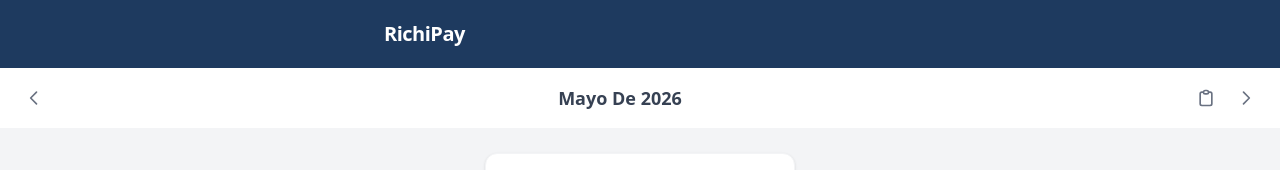
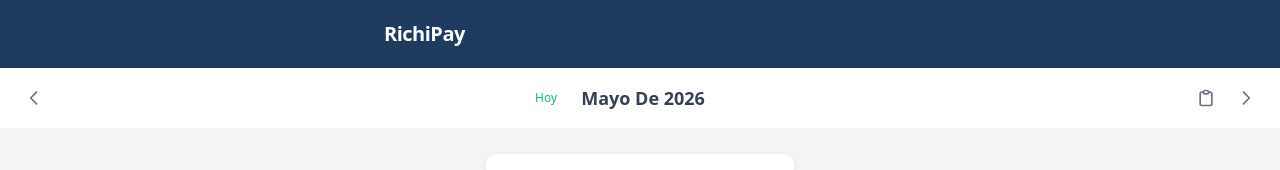
Before and after one commit to AndresRicardo/RichiPay, a React (Vite) app: page / in a window 1280 px wide. Shown: the top 170 px of the page. Built offline with nearby package versions, Linux system fonts and the light colour scheme.

Commit message:
fix: MonthNavigator hoy button and month picker

```diff
--- a/src/App.jsx
+++ b/src/App.jsx
@@ -89,6 +89,11 @@
     setCurrentDate(new Date(year, month - 1, 1))
   }
 
+  const handleGoToToday = (date = new Date()) => {
+    console.log('[APP] Go to today')
+    setCurrentDate(date)
+  }
+
   return (
     <>
       <Header />
@@ -98,6 +103,7 @@
           onPrevMonth={handlePrevMonth}
           onNextMonth={handleNextMonth}
           onOpenHistory={handleOpenHistory}
+          onGoToToday={handleGoToToday}
         />
         <MonthlyList
           currentDate={currentDate}
--- a/src/components/HistoryView.jsx
+++ b/src/components/HistoryView.jsx
@@ -1,8 +1,18 @@
 import useObligationsStore, { getMonthKey } from "../store/useObligationsStore";
 
 const MONTHS_ES = [
-  "Enero", "Febrero", "Marzo", "Abril", "Mayo", "Junio",
-  "Julio", "Agosto", "Septiembre", "Octubre", "Noviembre", "Diciembre"
+	"Enero",
+	"Febrero",
+	"Marzo",
+	"Abril",
+	"Mayo",
+	"Junio",
+	"Julio",
+	"Agosto",
+	"Septiembre",
+	"Octubre",
+	"Noviembre",
+	"Diciembre",
 ];
 
 function HistoryView({ isOpen, onClose, onNavigateToMonth }) {
@@ -10,7 +20,9 @@
 
 	const obligations = useObligationsStore((state) => state.obligations);
 	const payments = useObligationsStore((state) => state.payments);
-  const shouldShowObligation = useObligationsStore((state) => state.shouldShowObligation);
+	const shouldShowObligation = useObligationsStore(
+		(state) => state.shouldShowObligation,
+	);
 
 	if (!isOpen) return null;
 
@@ -19,7 +31,7 @@
 		const monthKey = getMonthKey(date);
 
 		const visibleObligations = obligations.filter((ob) =>
-      shouldShowObligation(ob, date)
+			shouldShowObligation(ob, date),
 		);
 
 		let totalAmount = 0;
@@ -30,7 +42,7 @@
 		visibleObligations.forEach((ob) => {
 			totalAmount += ob.amount;
 			const payment = payments.find(
-        (p) => p.obligationId === ob.id && p.monthKey === monthKey
+				(p) => p.obligationId === ob.id && p.monthKey === monthKey,
 			);
 			if (payment?.paid) {
 				paidAmount += ob.amount;
@@ -78,7 +90,11 @@
 	};
 
 	const summaries = generateMonthSummaries();
-  console.log("[HISTORY] Generated summaries:", summaries.length, "months with data");
+	console.log(
+		"[HISTORY] Generated summaries:",
+		summaries.length,
+		"months with data",
+	);
 
 	const handleMonthClick = (summary) => {
 		console.log("[HISTORY] Navigate to month:", summary.monthKey);
@@ -94,7 +110,9 @@
 				onClick={(e) => e.stopPropagation()}
 			>
 				<div className="flex justify-between items-center p-4 border-b border-gray-100 sticky top-0 bg-white rounded-t-xl">
-          <h3 className="text-lg font-semibold text-gray-800">Historial de Pagos</h3>
+					<h3 className="text-lg font-semibold text-gray-800">
+						Historial de Pagos
+					</h3>
 					<button
 						onClick={onClose}
 						className="text-gray-400 hover:text-gray-600 text-2xl leading-none"
@@ -124,17 +142,22 @@
 											{summary.monthName} {summary.year}
 										</h4>
 										<span className="text-sm text-gray-500">
-                      {summary.totalObligations} obligación{supummary.totalObligations !== 1 ? 'es' : ''}
+											{summary.totalObligations} obligación
+											{summary.totalObligations !== 1 ? "es" : ""}
 										</span>
 									</div>
 
 									<div className="grid grid-cols-3 gap-2 text-sm">
 										<div className="text-center p-2 bg-white rounded-lg">
-                      <p className="text-emerald-600 font-semibold">{summary.paidCount}</p>
+											<p className="text-emerald-600 font-semibold">
+												{summary.paidCount}
+											</p>
 											<p className="text-xs text-gray-500">Pagadas</p>
 										</div>
 										<div className="text-center p-2 bg-white rounded-lg">
-                      <p className="text-amber-600 font-semibold">{summary.pendingCount}</p>
+											<p className="text-amber-600 font-semibold">
+												{summary.pendingCount}
+											</p>
 											<p className="text-xs text-gray-500">Pendientes</p>
 										</div>
 										<div className="text-center p-2 bg-white rounded-lg">
@@ -147,10 +170,16 @@
 
 									<div className="mt-2 flex justify-between text-xs text-gray-500">
 										<span>
-                      Pagado: <span className="text-emerald-600 font-medium">${summary.paidAmount.toLocaleString("es-CO")}</span>
+											Pagado:{" "}
+											<span className="text-emerald-600 font-medium">
+												${summary.paidAmount.toLocaleString("es-CO")}
+											</span>
 										</span>
 										<span>
-                      Pendiente: <span className="text-amber-600 font-medium">${summary.pendingAmount.toLocaleString("es-CO")}</span>
+											Pendiente:{" "}
+											<span className="text-amber-600 font-medium">
+												${summary.pendingAmount.toLocaleString("es-CO")}
+											</span>
 										</span>
 									</div>
 								</div>
--- a/src/components/MonthNavigator.jsx
+++ b/src/components/MonthNavigator.jsx
@@ -1,6 +1,37 @@
-function MonthNavigator({ currentDate, onPrevMonth, onNextMonth, onOpenHistory }) {
+import { useState, useRef } from 'react'
+import { getMonthKey } from '../store/useObligationsStore'
+
+function MonthNavigator({ currentDate, onPrevMonth, onNextMonth, onOpenHistory, onGoToToday }) {
   const monthName = currentDate.toLocaleDateString('es-CO', { month: 'long', year: 'numeric' })
-  console.log('[NAVIGATOR] Current month:', monthName)
+  const monthKey = getMonthKey(currentDate)
+  const [showPicker, setShowPicker] = useState(false)
+  const inputRef = useRef(null)
+  console.log('[NAVIGATOR] Current month:', monthName, '| monthKey:', monthKey)
+
+  const handleTitleClick = () => {
+    console.log('[NAVIGATOR] Opening month picker')
+    setShowPicker(true)
+    setTimeout(() => {
+      if (inputRef.current) {
+        try {
+          inputRef.current.showPicker?.()
+        } catch (err) {
+          console.log('[NAVIGATOR] showPicker not supported')
+          inputRef.current.focus()
+        }
+      }
+    }, 50)
+  }
+
+  const handleMonthChange = (e) => {
+    const newMonthKey = e.target.value
+    console.log('[NAVIGATOR] Month changed to:', newMonthKey)
+    if (newMonthKey) {
+      const [year, month] = newMonthKey.split('-')
+      onGoToToday(new Date(parseInt(year), parseInt(month) - 1, 1))
+    }
+    setShowPicker(false)
+  }
 
   return (
     <div className="flex items-center justify-between px-4 py-3 bg-white border-b border-gray-100">
@@ -13,9 +44,40 @@
           <path strokeLinecap="round" strokeLinejoin="round" strokeWidth={2} d="M15 19l-7-7 7-7" />
         </svg>
       </button>
-      <h2 className="text-lg font-semibold text-gray-700 capitalize">
-        {monthName}
-      </h2>
+
+      <div className="flex items-center gap-2">
+        <button
+          onClick={() => {
+            console.log('[NAVIGATOR] Go to today clicked')
+            onGoToToday()
+          }}
+          className="text-xs px-2 py-1 text-[#10b981] hover:bg-emerald-50 rounded-lg transition-colors font-medium"
+          aria-label="Ir a hoy"
+          title="Ir a hoy"
+        >
+          Hoy
+        </button>
+
+        <div className="relative">
+          <h2
+            onClick={handleTitleClick}
+            className="text-lg font-semibold text-gray-700 capitalize cursor-pointer hover:text-[#1e3a5f] hover:bg-gray-50 px-2 py-1 rounded-lg transition-colors"
+          >
+            {monthName}
+          </h2>
+          {showPicker && (
+            <input
+              ref={inputRef}
+              type="month"
+              value={monthKey}
+              onChange={handleMonthChange}
+              className="absolute inset-0 opacity-0 cursor-pointer"
+              style={{ width: '100%', height: '100%' }}
+            />
+          )}
+        </div>
+      </div>
+
       <div className="flex items-center gap-1">
         <button
           onClick={onOpenHistory}
```
Also changed, not shown: 1 other file (tests, documents, lock files or other folders). Lines whose indentation alone changed are shown as unchanged.
